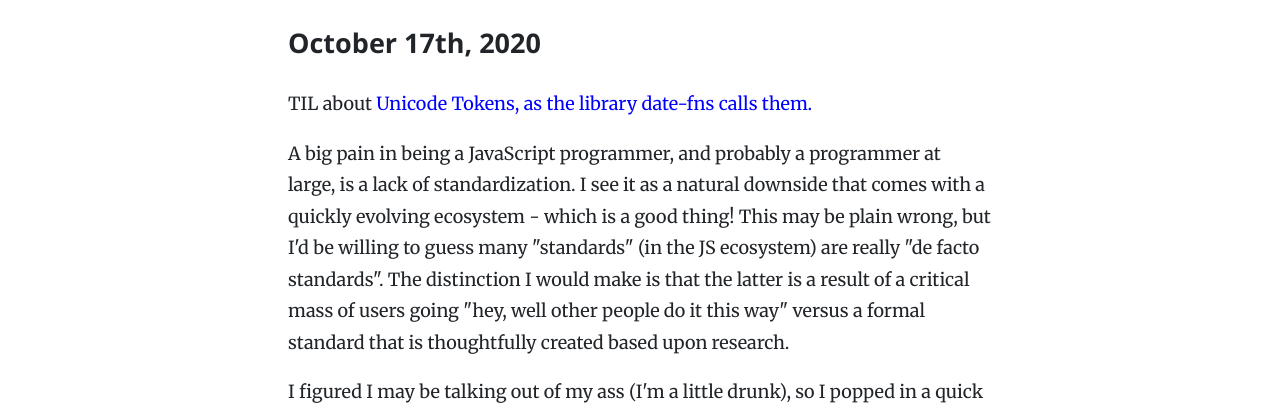
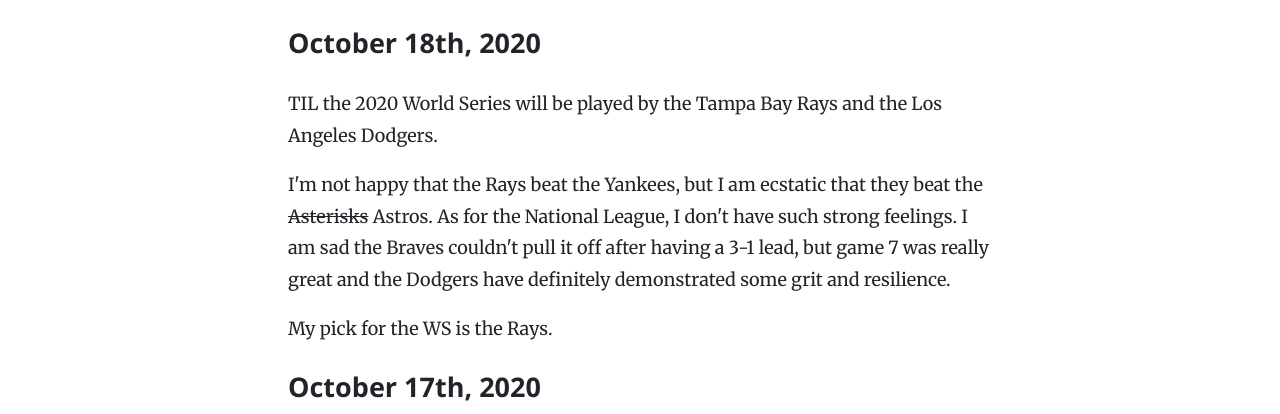
Before and after one commit to michaelyuen/personal-website, a React app in the folder v5/: page /today-i-learned in a window 1280 px wide. Shown: the part 344-758 px from the top of the page. Built offline with nearby package versions, Linux system fonts and the light colour scheme; a web font is replaced by a local one.

Commit message:
Add TIL for 2020-10-18 (#43)

```diff
--- a/v5/pages/today-i-learned.tsx
+++ b/v5/pages/today-i-learned.tsx
@@ -2,6 +2,19 @@
   return (
     <section className="TILContainer">
       <h1>Today I Learned</h1>
+      <h2>October 18th, 2020</h2>
+      <p>
+        TIL the 2020 World Series will be played by the Tampa Bay Rays and the
+        Los Angeles Dodgers.
+      </p>
+      <p>
+        I'm not happy that the Rays beat the Yankees, but I am ecstatic that
+        they beat the <s>Asterisks</s> Astros. As for the National League, I
+        don't have such strong feelings. I am sad the Braves couldn't pull it
+        off after having a 3-1 lead, but game 7 was really great and the Dodgers
+        have definitely demonstrated some grit and resilience.
+      </p>
+      <p>My pick for the WS is the Rays.</p>
       <h2>October 17th, 2020</h2>
       <p>
         TIL about{" "}
```
